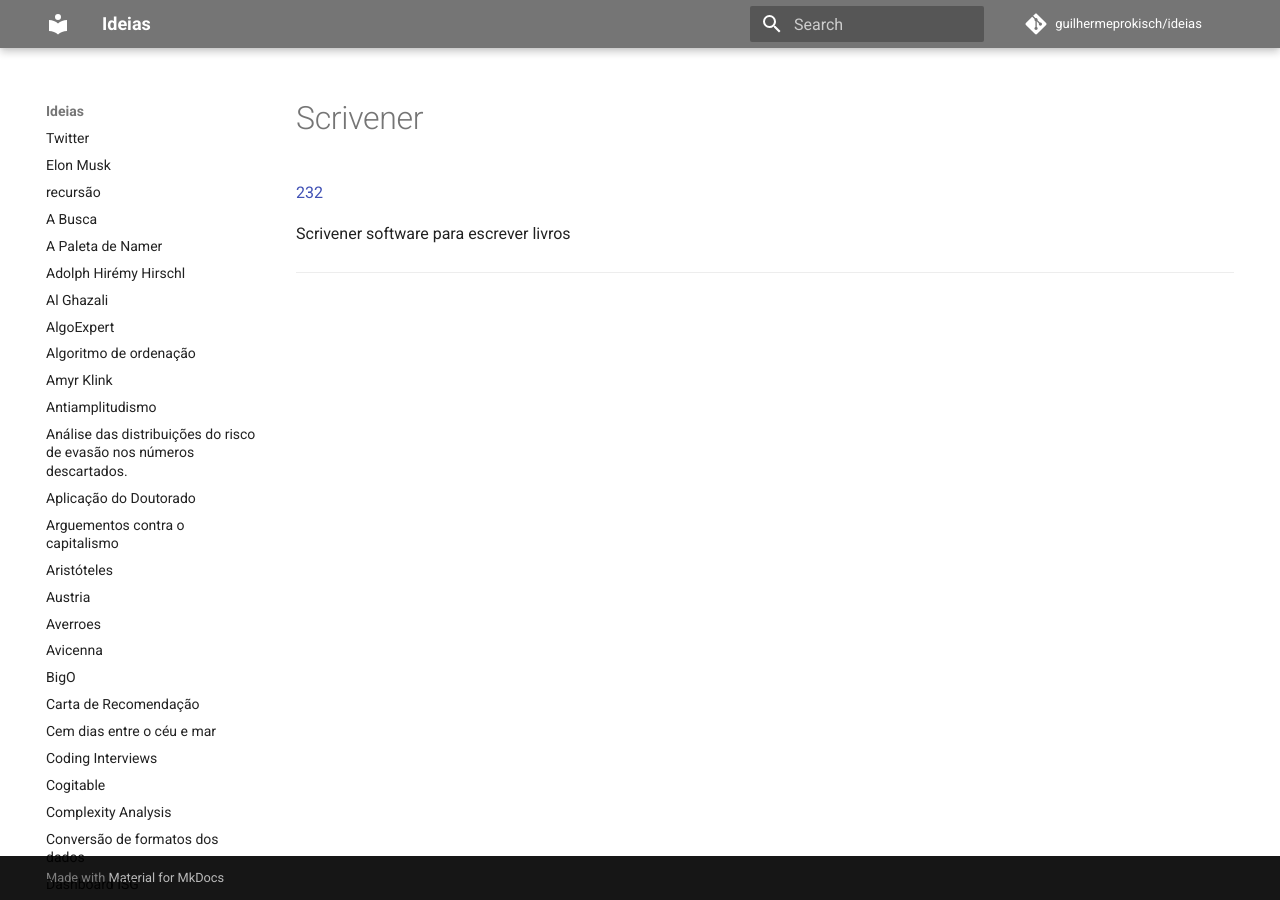
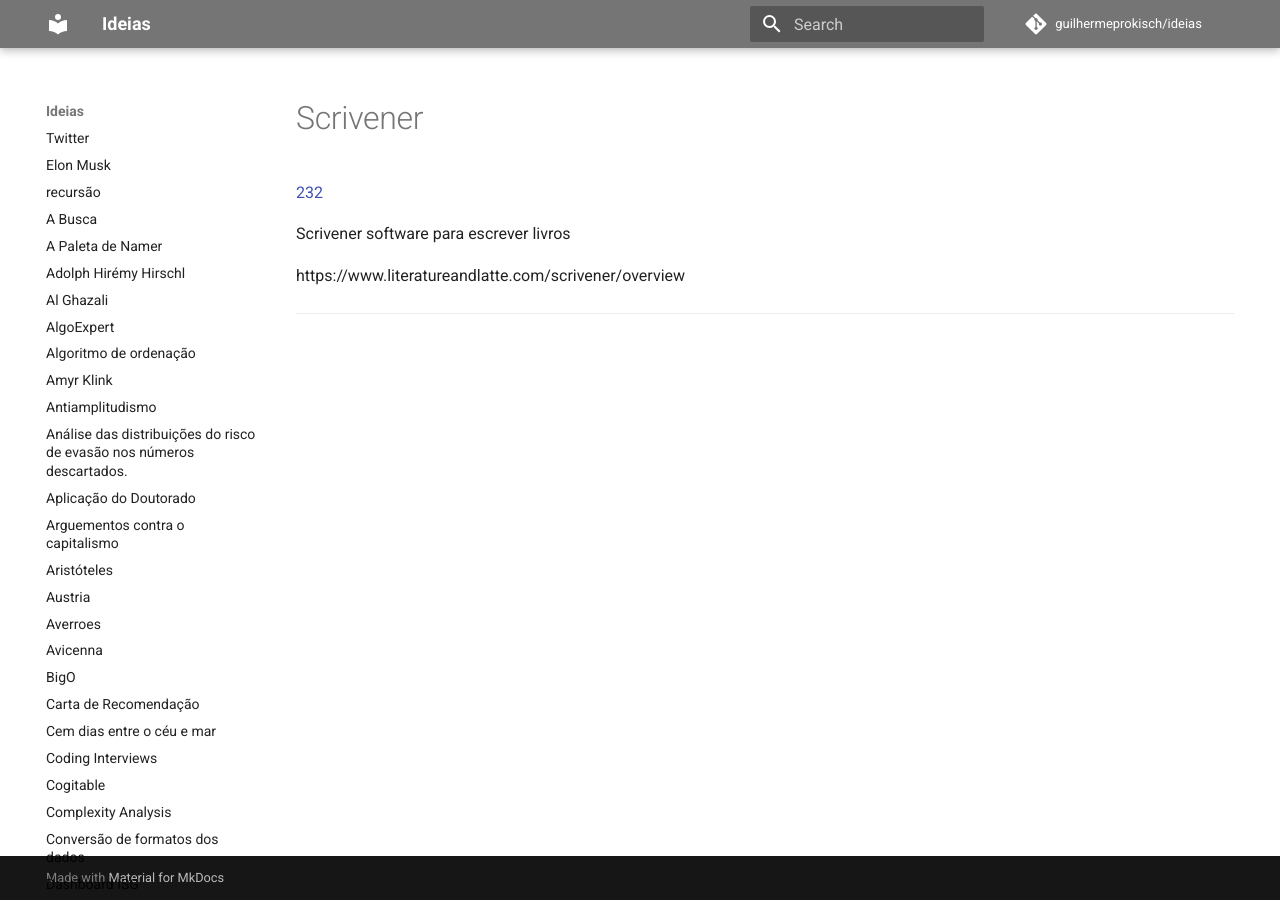
Before and after one commit to guilhermeprokisch/guilherme, an MkDocs documentation site: the page built from docs/scrivener.md, in a window 1280 px wide. Built offline with MkDocs 1.6.1 and Material for MkDocs 9.7.7, drawn with Linux system fonts in a browser that asks for light colours; comment, search, counter and statistics services are not loaded; part of the change alters nothing that is shown.

```diff
--- a/docs/scrivener.md
+++ b/docs/scrivener.md
@@ -4,5 +4,6 @@
 Scrivener software para escrever livros
 
 
+https://www.literatureandlatte.com/scrivener/overview
 
 -------------------------------------------------------------------------------
```
